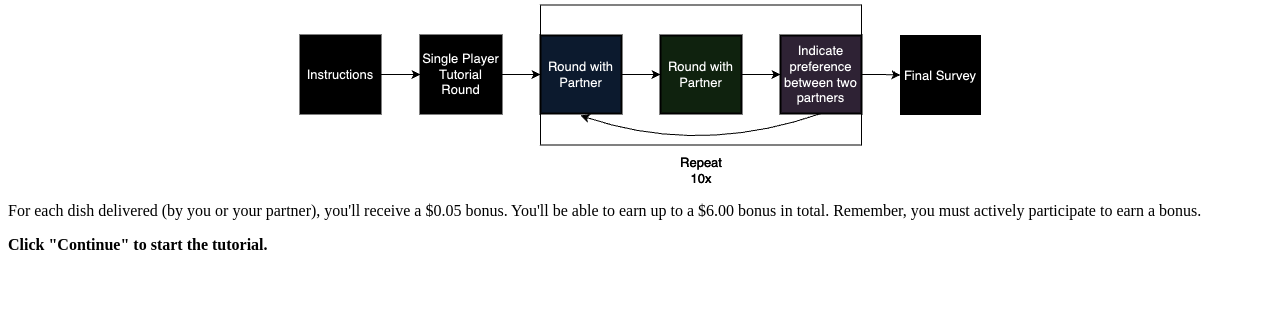
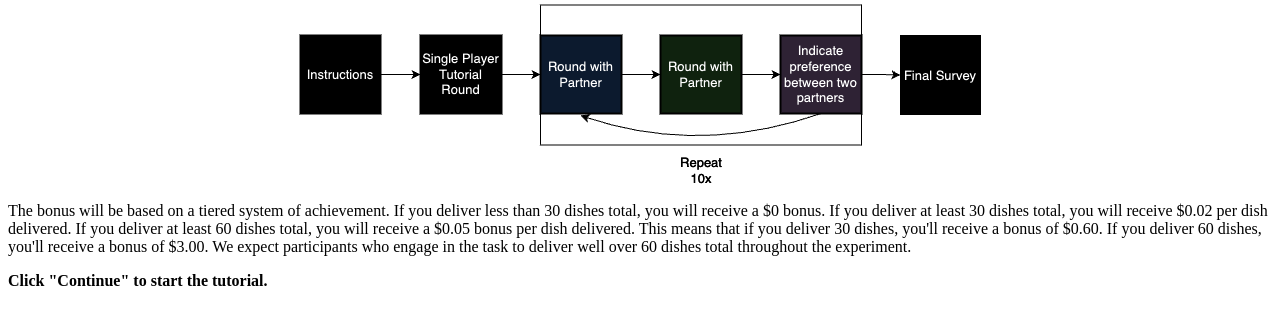
Before and after one commit to chasemcd/interactive-gym, a Flask app: template interactive_gym/server/static/templates/overcooked_instructions.html in a window 1280 px wide. Shown: the part 160-485 px from the top of the page. Run offline with Flask 3, Linux system fonts and the light colour scheme; the template is opened without the code that fills it, so the values that code supplies are empty.

Commit message:
add tiered bonus

```diff
--- a/interactive_gym/server/static/templates/overcooked_instructions.html
+++ b/interactive_gym/server/static/templates/overcooked_instructions.html
@@ -15,8 +15,9 @@
 <center><img src="static/assets/overcooked/exp2-2_experiment_flow.png" alt="Experiment Flow"></center>
 
 <p>
-    For each dish delivered (by you or your partner), you'll receive a $0.05 bonus. You'll be able to earn up to a $6.00 bonus in total.
-    Remember, you must actively participate to earn a bonus.
+    The bonus will be based on a tiered system of achievement. If you deliver less than 30 dishes total, you will receive a $0 bonus. If you deliver at least 30 dishes total, you will receive $0.02 per dish delivered.
+    If you deliver at least 60 dishes total, you will receive a $0.05 bonus per dish delivered. This means that if you deliver 30 dishes, you'll receive a bonus of $0.60. If you deliver 60 dishes, you'll receive a bonus of $3.00.
+    We expect participants who engage in the task to deliver well over 60 dishes total throughout the experiment.
 </p>
 
 
```
